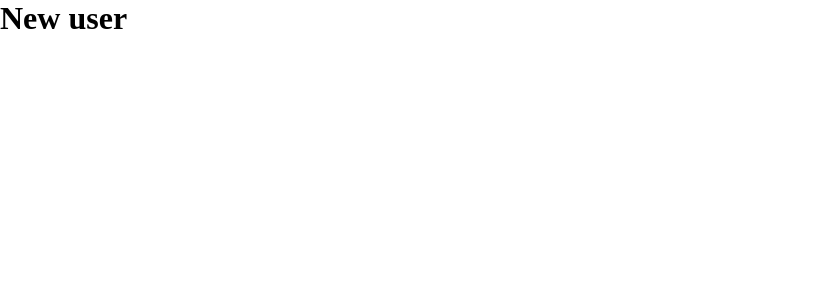
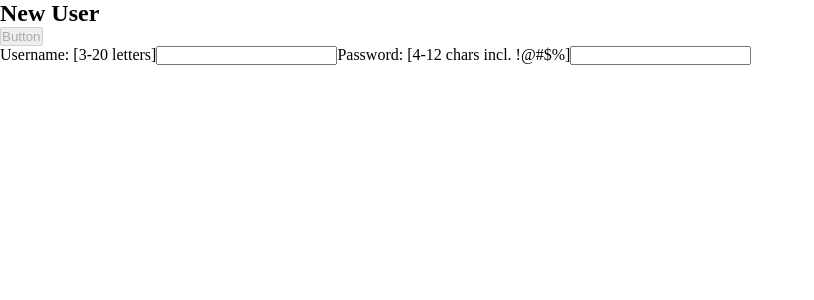
Before and after one commit to Neil-McCarthy/Trinkets-for-Trade, a React (Create React App) app in the folder frontend/: page /users/newUser in a window 1280 px wide. Shown: the top 300 px of the page, without its empty margins (0-814 px from the left). Built offline with nearby package versions, Linux system fonts and the light colour scheme.

Commit message:
add new user to db via front end - working

```diff
--- a/frontend/src/features/users/NewUserForm.js
+++ b/frontend/src/features/users/NewUserForm.js
@@ -1,9 +1,93 @@
+import { useState, useEffect } from "react"
+import { useAddNewUserMutation } from "./usersApiSlice"
+import { useNavigate } from "react-router-dom"
+
+const USER_REGEX = /^[A-z]{3,20}$/
+const PWD_REGEX = /^[A-z0-9!@#$%]{4,12}$/
+
 const NewUserForm = () => {
-    return (
-        <h1>
-            New user
-        </h1>
+
+    const [addNewUser, {
+        isLoading,
+        isSuccess,
+        isError,
+        error
+    }] = useAddNewUserMutation()
+
+    const navigate = useNavigate()
+
+    const [username, setUsername] = useState('')
+    const [validUsername, setValidUsername] = useState(false)
+    const [password, setPassword] = useState('')
+    const [validPassword, setValidPassword] = useState(false)
+
+    useEffect(() => {
+        setValidUsername(USER_REGEX.test(username))
+    }, [username])
+
+    useEffect(() => {
+        setValidPassword(PWD_REGEX.test(password))
+    }, [password])
+
+    useEffect(() => {
+        if (isSuccess) {
+            setUsername('')
+            setPassword('')
+            navigate('/users')
+        }
+    }, [isSuccess, navigate])
+
+    const onUsernameChanged = e => setUsername(e.target.value)
+    const onPasswordChanged = e => setPassword(e.target.value)
+
+    const canSave = [validUsername, validPassword].every(Boolean) && !isLoading
+
+    const onSaveUserClicked = async (e) => {
+        e.preventDefault()
+        if (canSave) {
+            await addNewUser({ username, password })
+        }
+    }
+
+    const errClass = isError ? "errmsg" : "offscreen"
+
+    const content = (
+        <>
+            <p className={errClass}>{error?.data?.message}</p>
+
+            <form onSubmit={onSaveUserClicked}>
+                <div>
+                    <h2>New User</h2>
+                    <div>
+                        <button title="Save" disabled={!canSave}>
+                            Button
+                        </button>
+                    </div>
+                </div>
+                <label htmlFor="username">
+                    Username: <span>[3-20 letters]</span></label>
+                <input
+                    id="username"
+                    name="username"
+                    type="text"
+                    autoComplete="off"
+                    value={username}
+                    onChange={onUsernameChanged}
+                />
+
+                <label htmlFor="password">
+                    Password: <span>[4-12 chars incl. !@#$%]</span></label>
+                <input
+                    id="password"
+                    name="password"
+                    type="password"
+                    value={password}
+                    onChange={onPasswordChanged}
+                />
+            </form>
+        </>
     )
+
+    return content
 }
-
-export default NewUserForm;
+export default NewUserForm
```
Also changed, not shown: 2 other files (tests, documents, lock files or other folders).
